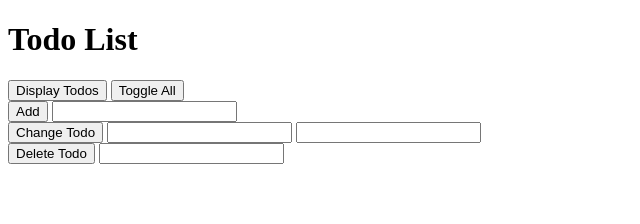
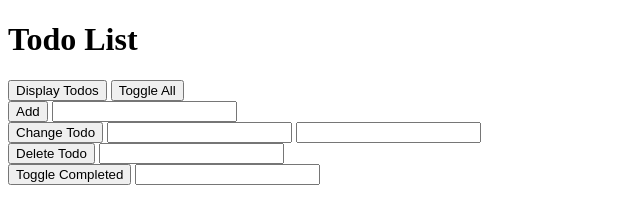
Before and after one commit to jackjhall22/todomvc, a plain HTML site: page index.html in a window 1280 px wide. Shown: the whole page, without its empty margins (0-640 px from the left). Drawn offline with Linux system fonts and the light colour scheme.

Commit message:
add a toggle complete button and create an event handler to fire when user clicks

```diff
--- a/index.html
+++ b/index.html
@@ -23,6 +23,10 @@
 		<button onclick="handlers.deleteTodo()">Delete Todo</button>
 		<input id="deleteTodoPositionInput" type="number">
 	</div>
+	<div>
+		<button onclick="handlers.toggleCompleted()">Toggle Completed</button>
+		<input id="toggleCompletedPositionInput" type="number">
+	</div>
 	<script src='./js/app.js'></script>
 </body>
 </html>
--- a/js/app.js
+++ b/js/app.js
@@ -30,6 +30,7 @@ var todoList = {
   toggleCompleted: function(position) {
     var todo = this.todos[position];
     todo.completed = !todo.completed;
+    this.displayTodos();
   },
   toggleAll: function() {
     var totalTodos = this.todos.length;
@@ -79,6 +80,11 @@ var handlers = {
     var deleteTodoPositionInput = document.getElementById('deleteTodoPositionInput');
     todoList.deleteTodo(deleteTodoPositionInput.valueAsNumber);
     deleteTodoPositionInput.value = '';
+  },
+  toggleCompleted: function() {
+    var toggleCompletedPositionInput = document.getElementById('toggleCompletedPositionInput');
+    todoList.toggleCompleted(toggleCompletedPositionInput.valueAsNumber);
+    toggleCompletedPositionInput.value = '';
   }
 };
 
```
